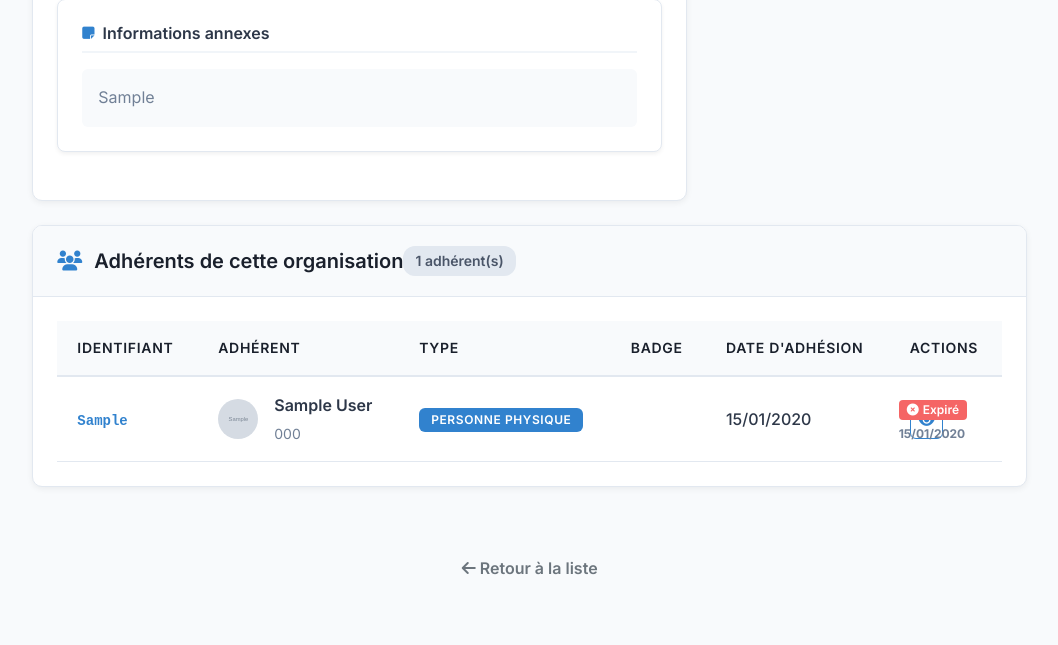
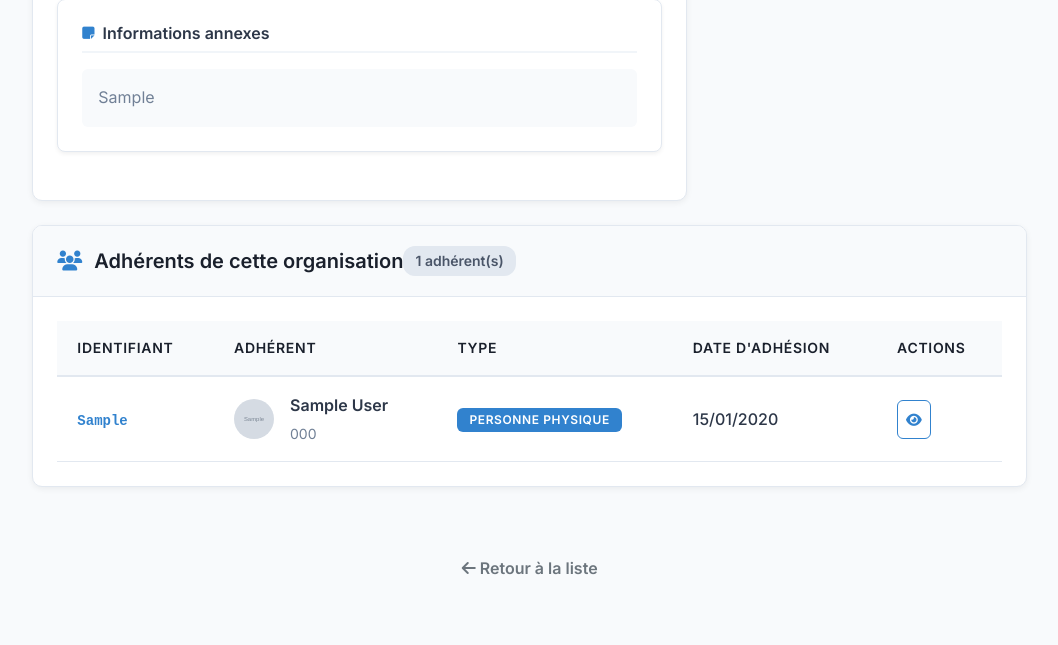
Before and after one commit to bytesecuritas/impactdata, a Django app: page /core/organizations/1/ in a window 1280 px wide. Shown: the part 1217-1862 px from the top of the page, without its empty margins (217-1275 px from the left). Run offline with Django 5.2, Linux system fonts and the light colour scheme; a user stored in the database is signed in; tables that the repository leaves empty hold one stand-in row (values such as "Sample post"); grey boxes marked "Sample" are stand-in pictures; parts of the project's set-up code (start-up, migrations or seed data) failed here and were passed over.

Commit message:
org adherent action

```diff
--- a/core/templates/core/organizations/organization_detail.html
+++ b/core/templates/core/organizations/organization_detail.html
@@ -259,7 +259,6 @@
                                 <th>Identifiant</th>
                                 <th>Adhérent</th>
                                 <th>Type</th>
-                                <th>Badge</th>
                                 <th>Date d'adhésion</th>
                                 <th>Actions</th>
                             </tr>
@@ -293,20 +292,7 @@
                                         {{ adherent.get_type_adherent_display }}
                                     </span>
                                 </td>
-                                <td>
-                                    <div class="badge-status">
-                                        {% if adherent.is_badge_valid %}
-                                            <span class="badge badge-success">
-                                                <i class="fas fa-check-circle"></i> Valide
-                                            </span>
-                                        {% else %}
-                                            <span class="badge badge-danger">
-                                                <i class="fas fa-times-circle"></i> Expiré
-                                            </span>
-                                        {% endif %}
-                                        <div class="badge-date">{{ adherent.badge_validity|date:"d/m/Y" }}</div>
-                                    </div>
-                                </td>
+
                                 <td>
                                     <span class="join-date">{{ adherent.join_date|date:"d/m/Y" }}</span>
                                 </td>
```
